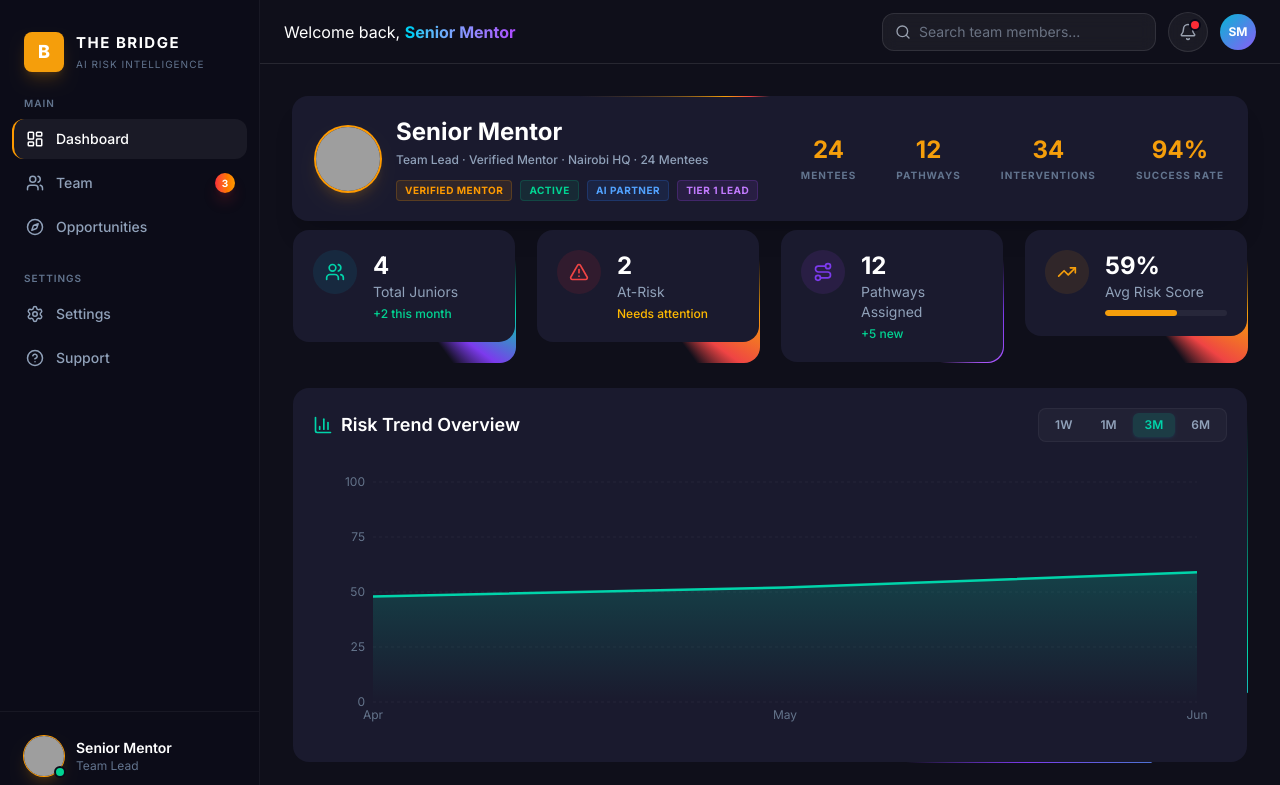
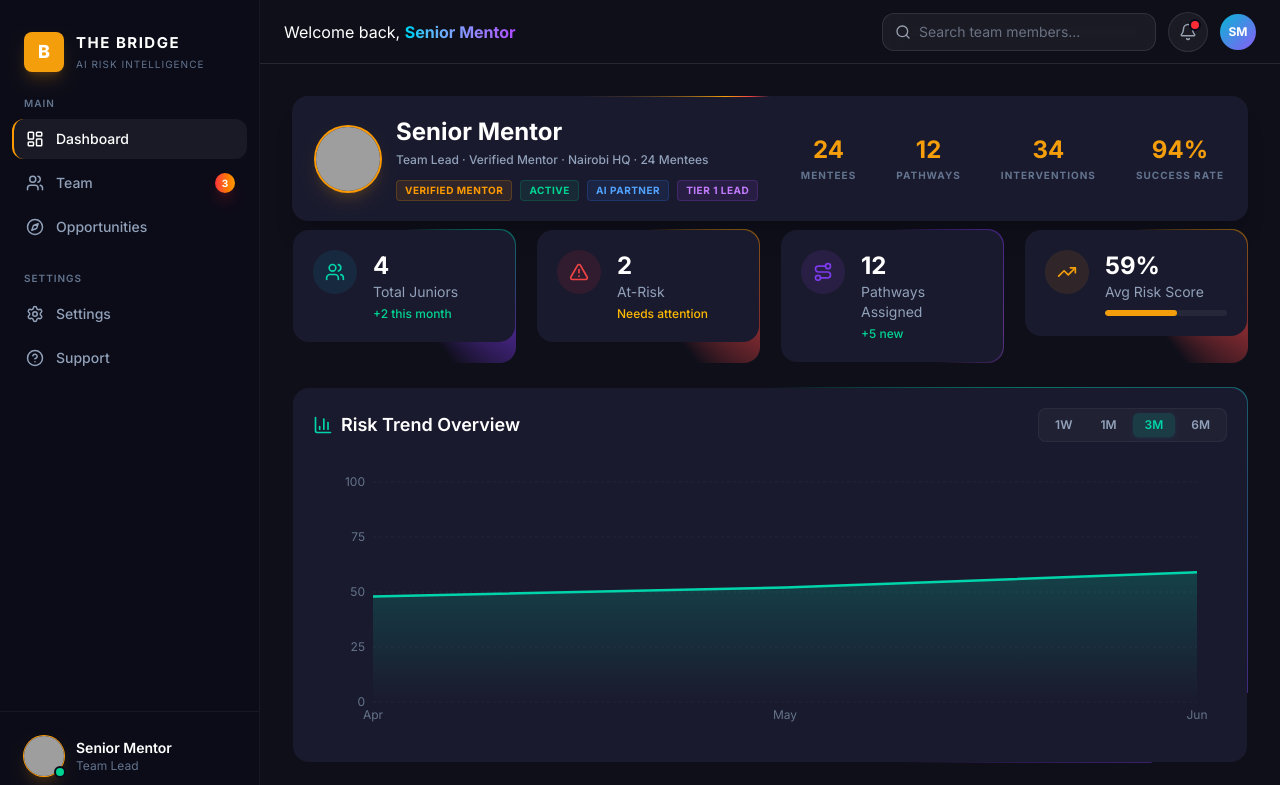
Before and after one commit to Steph-404/AI_Risk_Dashboard, a React (Vite) app: page / in a window 1280 px wide. Shown: the top 785 px of the page. Built offline with nearby package versions, Linux system fonts and the light colour scheme; grey boxes are pictures that could not be loaded.

Commit message:
style: reduce brightness of animated lights instead of arc length to prevent purple from vanishing

```diff
--- a/src/components/AnimatedCard.jsx
+++ b/src/components/AnimatedCard.jsx
@@ -1,11 +1,11 @@
 import { motion } from 'framer-motion';
 
 const VARIANT_GRADIENTS = {
-  cyan: 'conic-gradient(from 0deg, transparent 0%, transparent 80%, #00D4AA 87.5%, #7C3AED 95%, transparent 100%)',
+  cyan: 'conic-gradient(from 0deg, transparent 0%, transparent 60%, #00D4AA 75%, #7C3AED 90%, transparent 100%)',
   purple:
-    'conic-gradient(from 0deg, transparent 0%, transparent 80%, #7C3AED 87.5%, #a855f7 95%, transparent 100%)',
+    'conic-gradient(from 0deg, transparent 0%, transparent 60%, #7C3AED 75%, #a855f7 90%, transparent 100%)',
   amber:
-    'conic-gradient(from 0deg, transparent 0%, transparent 80%, #F59E0B 87.5%, #EF4444 95%, transparent 100%)',
+    'conic-gradient(from 0deg, transparent 0%, transparent 60%, #F59E0B 75%, #EF4444 90%, transparent 100%)',
 };
 
 export default function AnimatedCard({
@@ -35,7 +35,7 @@ export default function AnimatedCard({
     >
       {/* Rotating gradient border */}
       <motion.div
-        className="absolute inset-[-50%]"
+        className="absolute inset-[-50%] opacity-50"
         style={{ background: gradient }}
         animate={{ rotate: 360 }}
         transition={{
```
